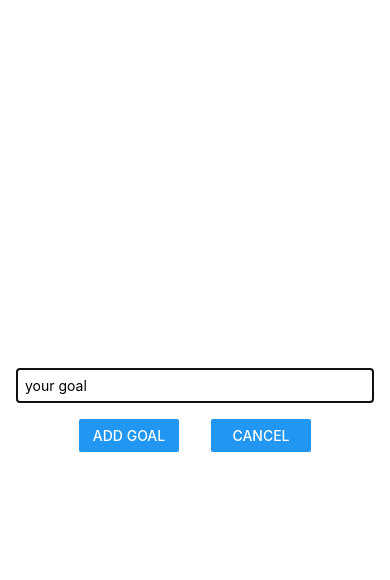
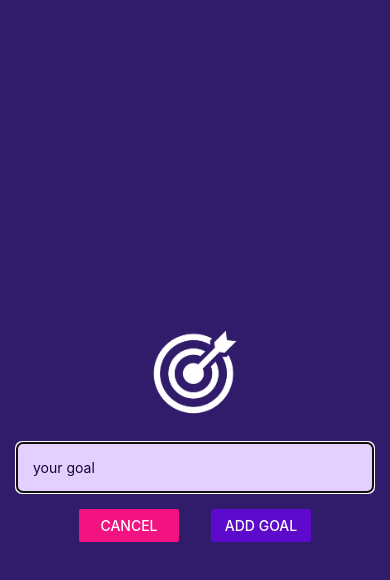
Before and after one commit to IBXCODECAT/Learning-ReactNative, a React Native app in the folder HelloReactNative/: screen / in a window 390 px wide. Both pictures are taken after a click on the button "ADD NEW GOAL". Shown: the top 580 px of the page. Built offline with nearby package versions, Linux system fonts and the light colour scheme.

Commit message:
APP COMPLETE!!!

```diff
--- a/HelloReactNative/App.js
+++ b/HelloReactNative/App.js
@@ -1,5 +1,7 @@
+import { StatusBar } from 'expo-status-bar';
+
 import { useState } from 'react';
-import { Button, FlatList, StyleSheet, Text, TextInput, View } from 'react-native';
+import { Button, FlatList, StyleSheet, View } from 'react-native';
 
 import GoalItem from './components/GoalItem';
 import GoalInput from './components/GoalInput';
@@ -40,9 +42,10 @@ export default function App() {
 
   return (
     <View style={styles.appContainer}>
+      <StatusBar style="light" />
       <Button
         title="Add New Goal"
-        color="5e0acc"
+        color="a065ec"
         onPress={startAddGoalHandlerViaModal} />
       <GoalInput
         visible={modalIsVisible}
--- a/HelloReactNative/app.json
+++ b/HelloReactNative/app.json
@@ -5,6 +5,7 @@
     "version": "1.0.0",
     "orientation": "portrait",
     "icon": "./assets/icon.png",
+    "backgroundColor": "#1e085a",
     "userInterfaceStyle": "light",
     "newArchEnabled": true,
     "splash": {
--- a/HelloReactNative/components/GoalInput.jsx
+++ b/HelloReactNative/components/GoalInput.jsx
@@ -1,5 +1,5 @@
 import { useState } from 'react';
-import { Button, Modal, StyleSheet, TextInput, View } from 'react-native';
+import { Button, Image, Modal, StyleSheet, TextInput, View } from 'react-native';
 
 function GoalInput(props) {
 
@@ -17,6 +17,9 @@ function GoalInput(props) {
     return (
         <Modal visible={props.visible} animationType='slide'>
             <View style={styles.inputContainer}>
+                <Image
+                    style={styles.image}
+                    source={require('./../assets/images/goal.png')}/>
                 <TextInput
                     onChangeText={goalInputHandler}
                     placeholder='your goal'
@@ -25,10 +28,16 @@ function GoalInput(props) {
                     />
                 <View style={styles.modalButtonContainer}>
                     <View style={styles.buttonContainerView}>
-                        <Button title="Add Goal" onPress={addGoalHandler} />
+                        <Button
+                        title='Cancel'
+                        color={'#f31282'}
+                        onPress={props.onCancel} />
                     </View>
                     <View style={styles.buttonContainerView}>
-                        <Button title='Cancel' onPress={props.onCancel} />
+                        <Button
+                        title="Add Goal"
+                        color='#5e0acc'
+                        onPress={addGoalHandler} />
                     </View>
                 </View>
             </View>
@@ -39,20 +48,27 @@ function GoalInput(props) {
 export default GoalInput;
 
 const styles = StyleSheet.create({
+
     inputContainer: {
         flex: 1,
         justifyContent: 'center',
         alignItems: 'center',
-        marginBottom: 24,
         padding: 16,
-        borderBottomWidth: 1,
-        borderBottomColor: '#cccccc',
+        backgroundColor: '#311b6b',
     },
-        textInput: {
+    image: {
+        width: 100,
+        height: 100,
+        margin: 20,
+    },
+    textInput: {
         borderWidth: 1,
-        borderColor: '#cccccc',
+        borderColor: '#e4d0ff',
+        backgroundColor: '#e4d0ff',
+        color: '#120438',
+        borderRadius: 6,
         width: '100%',
-        padding: 8,
+        padding: 16,
     },
     modalButtonContainer: {
         marginTop: 16,
@@ -61,5 +77,5 @@ const styles = StyleSheet.create({
     buttonContainerView: {
         width: 100,
         marginHorizontal: 16,
-    }
+    },
 });
```
Also changed, not shown: HelloReactNative/assets/images/goal.png (added).
